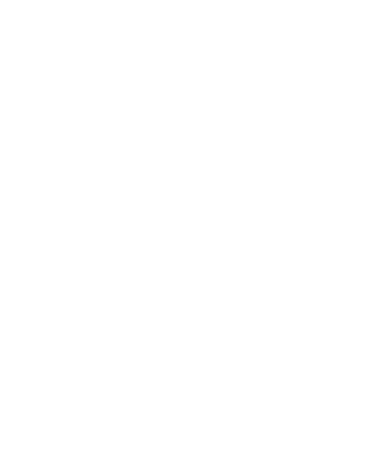
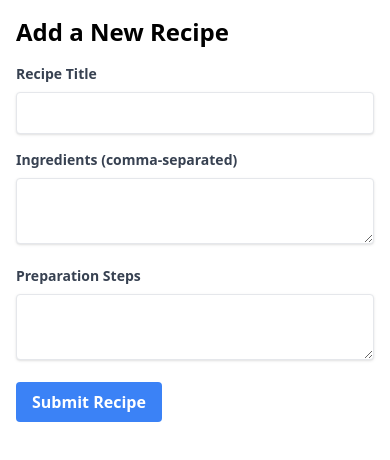
Before and after one commit to belyseing/alx-fe-reactjs, a React (Vite) app in the folder recipe-sharing-platform/: page /add-recipe in a window 390 px wide. Before the commit this address had no page. Shown: the top 460 px of the page. Built offline with nearby package versions, Linux system fonts and the light colour scheme.

Commit message:
update: a Responsive Form to Add New Recipes

```diff
--- a/recipe-sharing-platform/src/App.jsx
+++ b/recipe-sharing-platform/src/App.jsx
@@ -1,6 +1,7 @@
 import { BrowserRouter as Router, Route, Routes } from "react-router-dom";
 import HomePage from "./components/HomePage";
 import RecipeDetail from "./components/RecipeDetail";
+import AddRecipeForm from "./components/AddRecipeForm";
 
 function App() {
   return (
@@ -11,6 +12,7 @@
 
         {/* Route for Recipe Detail Page */}
         <Route path="/recipe/:id" element={<RecipeDetail />} />
+        <Route path="/add-recipe" element={<AddRecipeForm />} />
       </Routes>
     </Router>
   );
--- /dev/null
+++ b/recipe-sharing-platform/src/components/AddRecipeForm.jsx
@@ -0,0 +1,89 @@
+import React, { useState } from "react";
+
+const AddRecipeForm = () => {
+  const [title, setTitle] = useState("");
+  const [ingredients, setIngredients] = useState("");
+  const [steps, setSteps] = useState("");
+  const [error, setError] = useState("");
+
+  const handleSubmit = (e) => {
+    e.preventDefault();
+
+    // Clear previous errors
+    setError("");
+
+    // Validation: Check if all fields are filled
+    if (!title || !ingredients || !steps) {
+      setError("All fields are required.");
+      return;
+    }
+
+    // Validation: Check if at least two ingredients are listed
+    const ingredientList = ingredients.split(",");
+    if (ingredientList.length < 2) {
+      setError("Please list at least two ingredients.");
+      return;
+    }
+
+    // Submit the form data (you can customize this part)
+    const recipeData = { title, ingredients: ingredientList, steps };
+    console.log("Recipe Submitted:", recipeData);
+
+    // Clear the form after submission
+    setTitle("");
+    setIngredients("");
+    setSteps("");
+  };
+
+  return (
+    <div className="max-w-lg mx-auto p-4">
+      <h2 className="text-2xl font-bold mb-4">Add a New Recipe</h2>
+      {error && <p className="text-red-500 mb-4">{error}</p>}
+
+      <form onSubmit={handleSubmit}>
+        <div className="mb-4">
+          <label className="block text-gray-700 text-sm font-bold mb-2">
+            Recipe Title
+          </label>
+          <input
+            type="text"
+            value={title}
+            onChange={(e) => setTitle(e.target.value)}
+            className="shadow appearance-none border rounded w-full py-2 px-3 text-gray-700"
+          />
+        </div>
+
+        <div className="mb-4">
+          <label className="block text-gray-700 text-sm font-bold mb-2">
+            Ingredients (comma-separated)
+          </label>
+          <textarea
+            value={ingredients}
+            onChange={(e) => setIngredients(e.target.value)}
+            className="shadow appearance-none border rounded w-full py-2 px-3 text-gray-700"
+          ></textarea>
+        </div>
+
+        <div className="mb-4">
+          <label className="block text-gray-700 text-sm font-bold mb-2">
+            Preparation Steps
+          </label>
+          <textarea
+            value={steps}
+            onChange={(e) => setSteps(e.target.value)}
+            className="shadow appearance-none border rounded w-full py-2 px-3 text-gray-700"
+          ></textarea>
+        </div>
+
+        <button
+          type="submit"
+          className="bg-blue-500 hover:bg-blue-700 text-white font-bold py-2 px-4 rounded"
+        >
+          Submit Recipe
+        </button>
+      </form>
+    </div>
+  );
+};
+
+export default AddRecipeForm;
--- a/recipe-sharing-platform/src/components/HomePage.jsx
+++ b/recipe-sharing-platform/src/components/HomePage.jsx
@@ -17,6 +17,17 @@
       <h1 className="text-4xl font-bold text-center mb-8">
         Recipe Sharing Platform
       </h1>
+      {/* Add Recipe Link */}
+      <div className="text-center mb-8">
+        <Link
+          to="/add-recipe"
+          className="bg-blue-500 text-white py-2 px-4 rounded hover:bg-blue-700 transition"
+        >
+          Add a New Recipe
+        </Link>
+      </div>
+
+      {/* Recipe Listing */}
       <div className="grid grid-cols-1 sm:grid-cols-2 md:grid-cols-3 gap-8">
         {recipes.map((recipe) => (
           <div
```
